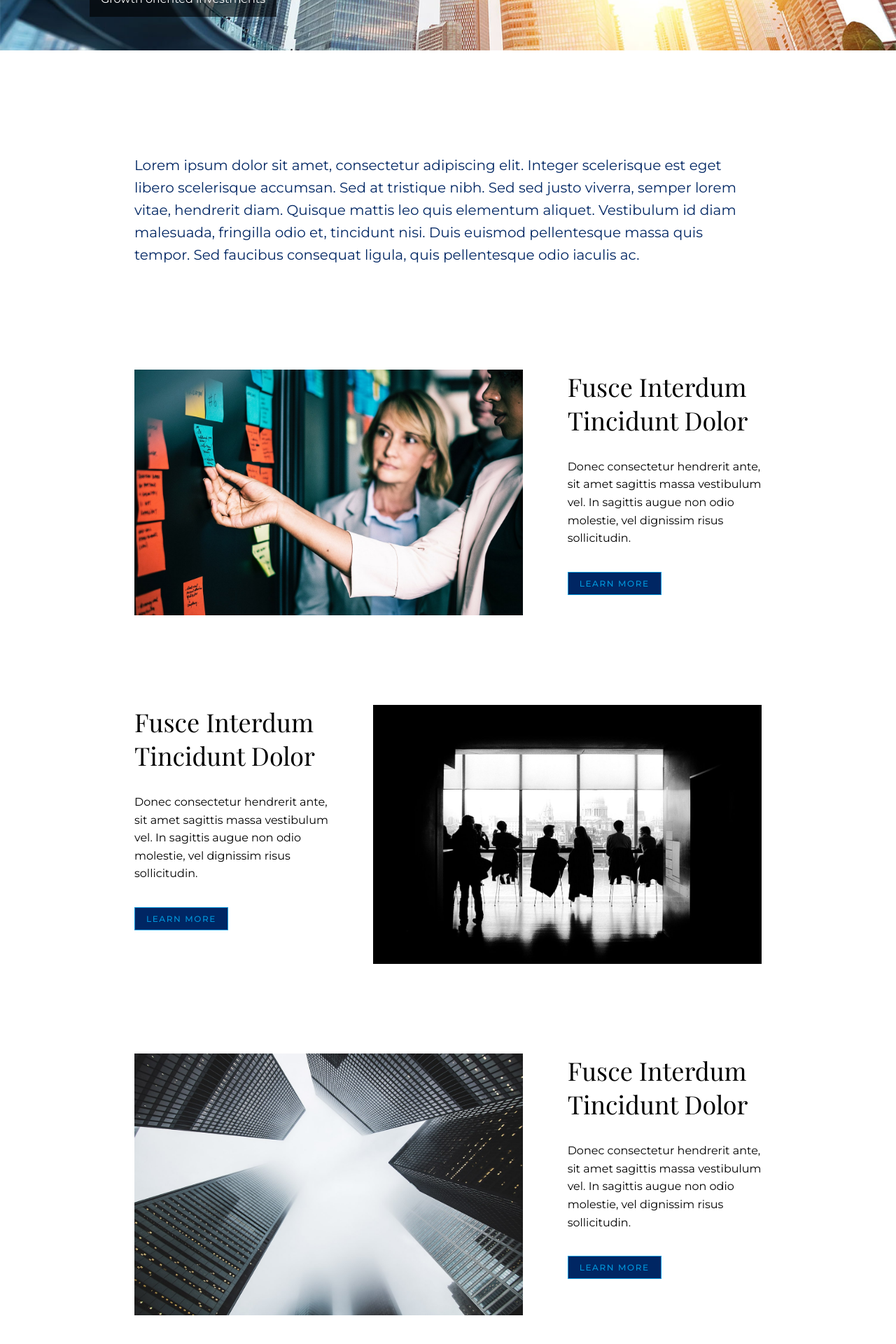
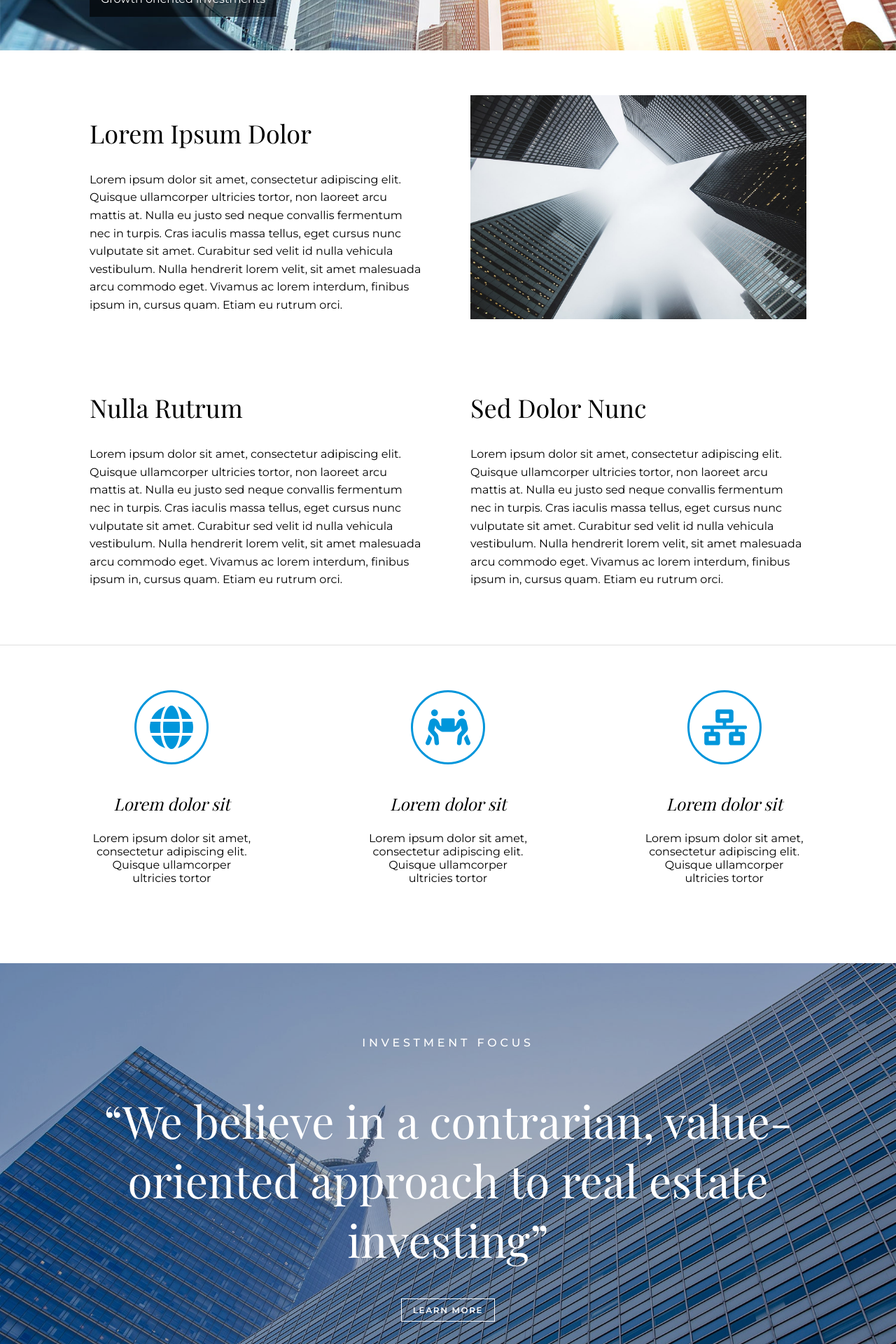
Before and after one commit to majorwaves/cgi, a React (Create React App) app: page /fund in a window 1280 px wide. Shown: the part 420-2340 px from the top of the page at 70% size. Built offline with nearby package versions, Linux system fonts and the light colour scheme.

Commit message:
Styling fixes

```diff
--- a/src/components/Asset.js
+++ b/src/components/Asset.js
@@ -38,11 +38,6 @@ const Info = styled.div`
     color: ${props => props.theme.color.grey};
     line-height: 1.6em;
   }
-
-  button {
-    border-color: ${props => props.theme.color.medium};
-    color: ${props => props.theme.color.medium};
-  }
 `;
 
 const Title = styled.div`
--- a/src/components/Button.js
+++ b/src/components/Button.js
@@ -1,4 +1,5 @@
 import React from 'react'
+import PropTypes from 'prop-types'
 import styled from 'styled-components'
 import { device } from '../utils/devices'
 
@@ -6,13 +7,13 @@ const Wrapper = styled.button`
   width: 100%;
   padding: .5rem 1rem;
   font-size: 12px;
-  font-weight: 500;
+  font-weight: 600;
   font-family: ${props => props.theme.type.body};
   text-transform: uppercase;
   letter-spacing: 0.1rem;
-  background: ${props => props.primary ? 'transparent' : props.theme.color.dark };
-  color: ${props => props.primary ? 'white' : props.theme.color.light };
-  border: ${props => props.primary ? `1px solid white` : `1px solid ${props.theme.color.light}` };
+  background: transparent;
+  color: ${props => props.light ? 'white' : props.theme.color.light };
+  border: ${props => props.light ? `1px solid white` : `1px solid ${props.theme.color.light}` };
   cursor: pointer;
   transition: 0.2s all ease-in-out;
   text-decoration: none;
@@ -27,10 +28,14 @@ const Wrapper = styled.button`
   }
 `;
 
-const Button = ({ primary, children}) => (
-  <Wrapper primary={primary}>
+const Button = ({ light, children}) => (
+  <Wrapper light={light}>
     {children}
   </Wrapper>
 );
 
+Button.propTypes = {
+  light: PropTypes.bool
+}
+
 export default Button;
--- a/src/components/Hero.js
+++ b/src/components/Hero.js
@@ -11,7 +11,7 @@ const Wrapper = styled.section`
   overflow: hidden;
   background: url(${props => props.bg});
   background-attachment: fixed;
-  background-position: center 700px;
+  background-position: center 800px;
   background-size: cover;
 
   a {
@@ -42,17 +42,6 @@ const Content = styled.div`
   flex-direction: column;
   justify-content: center;
   z-index: 2;
-
-  button {
-    border: ${props => props.gradient ? '1px solid black' : '1px solid white' };
-    color: ${props => props.gradient ? 'black' : 'white' };
-    transition: 0.15s all ease-in-out;
-
-    &:hover {
-      background: white;
-      color: ${props => props.theme.color.medium};
-    }
-  }
 `;
 
 const Title = styled.h1`
@@ -67,7 +56,7 @@ const Hero = ({ video, image, title, subtitle, gradient, buttonText }) => (
   <Wrapper bg={image}>
     <Content gradient={gradient}>
       <Title gradient={gradient}>{title}</Title>
-      <Link to='/the-firm'><Button primary>{buttonText}</Button></Link>
+      <Link to='/the-firm'><Button light>{buttonText}</Button></Link>
     </Content>
   </Wrapper>
 );
--- a/src/components/Quote.js
+++ b/src/components/Quote.js
@@ -1,7 +1,7 @@
-import React from 'react';
-import styled from 'styled-components';
-import Button from './Button';
-import bg from '../images/quote-min.jpg';
+import React from 'react'
+import styled from 'styled-components'
+import Button from './Button'
+import bg from '../images/quote-min.jpg'
 
 const Wrapper = styled.div`
   color: white;
@@ -12,16 +12,6 @@ const Wrapper = styled.div`
   position: relative;
   min-height: 600px;
 
-  button {
-    border: 2px solid white;
-    color: white;
-    transition: 0.15s all ease-in-out;
-
-    &:hover {
-      background: white;
-      color: ${props => props.theme.color.medium};
-    }
-  }
 
   h3 {
     font-weight: 500;
@@ -60,7 +50,7 @@ const Quote = (props) => (
     <Text>
       <h3>Investment Focus</h3>
       <h1>“We believe in a contrarian, value-oriented approach to real estate investing”</h1>
-      <Button>Learn More</Button>
+      <Button light>Learn More</Button>
     </Text>
   </Wrapper>
 );
--- a/src/components/Social.js
+++ b/src/components/Social.js
@@ -3,13 +3,6 @@ import styled from 'styled-components'
 import {FaFacebookF, FaLinkedin, FaTwitter, FaInstagram} from 'react-icons/fa'
 
 const Wrapper = styled.div`
-  position: absolute;
-  right: 5vw;
-  top: 80px;
-  z-index: 10;
-  padding: 0.5rem;
-  background: white;
-  border-radius: 0 0 5px 5px;
 `;
 
 const List = styled.ul`
@@ -17,6 +10,7 @@ const List = styled.ul`
   padding: 0;
   margin: 0;
   display: flex;
+  line-height: 0;
 `;
 
 const Item = styled.li`
--- a/src/pages/Fund.js
+++ b/src/pages/Fund.js
@@ -1,29 +1,26 @@
 import React from 'react'
 import styled from 'styled-components'
 import PageHeader from '../components/PageHeader'
-import Button from '../components/Button';
 import image from '../images/city.jpg'
 import highrise from '../images/highrise.jpg'
-import business from '../images/business.jpg'
-import silhouette from '../images/silhouette.jpg'
+import Quote from '../components/Quote'
+import { FaGlobe, FaPeopleCarry, FaNetworkWired } from 'react-icons/fa'
 
 const Wrapper = styled.div`
 
 `;
 
 const Section = styled.section`
-  width: 70vw;
-  margin: 4rem auto 8rem;
+  width: 80vw;
+  margin: 4rem auto;
   display: grid;
-  grid-template-columns: ${props => props.left ? '2fr 1fr' : '1fr 2fr' };
+  grid-template-columns: 1fr 1fr;
   grid-gap: 5vw;
-  max-width: 1100px;
 
   h1 {
     font-family: ${props => props.theme.type.heading};
     font-size: 36px;
     font-weight: normal;
-    margin-top: 0;
   }
 
   p {
@@ -32,21 +29,41 @@ const Section = styled.section`
 
   img {
     width: 100%;
-    height: 100%;
-    object-fit: cover;
   }
 `;
 
-const Intro = styled.div`
-  width: 70vw;
-  max-width: 1100px;
-  margin: 4rem auto 4rem;
-  padding: 4rem;
-  line-height: 1.6em;
-  font-size: 20px;
-  background: white;
-  position: relative;
-  color: ${props => props.theme.color.dark};
+const Strategy = styled.div`
+  border-top: 1px solid rgba(0,0,0,0.12);
+  padding: 4rem 5vw;
+  margin: 2rem 0;
+  display: grid;
+  grid-template-columns: repeat(3, 1fr);
+  grid-gap: 2rem;
+  text-align: center;
+
+  h3 {
+    font-weight: normal;
+    font-style: italic;
+    font-size: 24px;
+    font-family: ${props => props.theme.type.heading};
+  }
+
+  p {
+    padding: 0 4rem;
+  }
+`;
+
+const Icon = styled.div`
+  width: 100px;
+  height: 100px;
+  display: inline-flex;
+  align-items: center;
+  justify-content: center;
+  font-size: 64px;
+  color: ${props => props.theme.color.light};
+  margin-bottom: 1rem;
+  border-radius: 100%;
+  border: 3px solid ${props => props.theme.color.light};
 `;
 
 const Fund = (props) => (
@@ -54,44 +71,51 @@ const Fund = (props) => (
     <PageHeader
       image={image}
       title='Fund I'
-      text=' Growth oriented investments'
+      text='Growth oriented investments'
     />
-    <Intro {...props}>
-      <p>Lorem ipsum dolor sit amet, consectetur adipiscing elit. Integer scelerisque est eget libero scelerisque accumsan. Sed at tristique nibh. Sed sed justo viverra, semper lorem vitae, hendrerit diam. Quisque mattis leo quis elementum aliquet. Vestibulum id diam malesuada, fringilla odio et, tincidunt nisi. Duis euismod pellentesque massa quis tempor. Sed faucibus consequat ligula, quis pellentesque odio iaculis ac.</p>
-    </Intro>
-    <Section left>
+    <Section>
       <div>
-        <img alt='lorem ipsum' src={business} />
+        <h1>Lorem Ipsum Dolor</h1>
+        <p>Lorem ipsum dolor sit amet, consectetur adipiscing elit. Quisque ullamcorper ultricies tortor, non laoreet arcu mattis at. Nulla eu justo sed neque convallis fermentum nec in turpis. Cras iaculis massa tellus, eget cursus nunc vulputate sit amet. Curabitur sed velit id nulla vehicula vestibulum. Nulla hendrerit lorem velit, sit amet malesuada arcu commodo eget. Vivamus ac lorem interdum, finibus ipsum in, cursus quam. Etiam eu rutrum orci.</p>
       </div>
       <div>
-        <h1>Fusce Interdum Tincidunt Dolor</h1>
-        <p>Donec consectetur hendrerit ante, sit amet sagittis massa vestibulum vel. In sagittis augue non odio molestie, vel dignissim risus sollicitudin.</p>
-        <br/>
-        <Button>Learn More</Button>
+        <img src={highrise} alt='image' />
       </div>
     </Section>
     <Section>
       <div>
-        <h1>Fusce Interdum Tincidunt Dolor</h1>
-        <p>Donec consectetur hendrerit ante, sit amet sagittis massa vestibulum vel. In sagittis augue non odio molestie, vel dignissim risus sollicitudin.</p>
-        <br/>
-        <Button>Learn More</Button>
+        <h1>Nulla Rutrum</h1>
+        <p>Lorem ipsum dolor sit amet, consectetur adipiscing elit. Quisque ullamcorper ultricies tortor, non laoreet arcu mattis at. Nulla eu justo sed neque convallis fermentum nec in turpis. Cras iaculis massa tellus, eget cursus nunc vulputate sit amet. Curabitur sed velit id nulla vehicula vestibulum. Nulla hendrerit lorem velit, sit amet malesuada arcu commodo eget. Vivamus ac lorem interdum, finibus ipsum in, cursus quam. Etiam eu rutrum orci.</p>
       </div>
       <div>
-        <img alt='lorem ipsum' src={silhouette} />
+        <h1>Sed Dolor Nunc</h1>
+        <p>Lorem ipsum dolor sit amet, consectetur adipiscing elit. Quisque ullamcorper ultricies tortor, non laoreet arcu mattis at. Nulla eu justo sed neque convallis fermentum nec in turpis. Cras iaculis massa tellus, eget cursus nunc vulputate sit amet. Curabitur sed velit id nulla vehicula vestibulum. Nulla hendrerit lorem velit, sit amet malesuada arcu commodo eget. Vivamus ac lorem interdum, finibus ipsum in, cursus quam. Etiam eu rutrum orci.</p>
       </div>
     </Section>
-    <Section left>
+    <Strategy id="strategy">
       <div>
-        <img alt='lorem ipsum' src={highrise} />
+        <Icon>
+          <FaGlobe />
+        </Icon>
+        <h3>Lorem dolor sit</h3>
+        <p>Lorem ipsum dolor sit amet, consectetur adipiscing elit. Quisque ullamcorper ultricies tortor</p>
       </div>
       <div>
-        <h1>Fusce Interdum Tincidunt Dolor</h1>
-        <p>Donec consectetur hendrerit ante, sit amet sagittis massa vestibulum vel. In sagittis augue non odio molestie, vel dignissim risus sollicitudin.</p>
-        <br/>
-        <Button>Learn More</Button>
+        <Icon>
+          <FaPeopleCarry />
+        </Icon>
+        <h3>Lorem dolor sit</h3>
+        <p>Lorem ipsum dolor sit amet, consectetur adipiscing elit. Quisque ullamcorper ultricies tortor</p>
       </div>
-    </Section>
+      <div>
+        <Icon>
+          <FaNetworkWired />
+        </Icon>
+        <h3>Lorem dolor sit</h3>
+        <p>Lorem ipsum dolor sit amet, consectetur adipiscing elit. Quisque ullamcorper ultricies tortor</p>
+      </div>
+    </Strategy>
+    <Quote />
   </Wrapper>
 );
 
--- a/src/pages/Home.js
+++ b/src/pages/Home.js
@@ -3,7 +3,7 @@ import styled from 'styled-components';
 import Hero from '../components/Hero'
 import Asset from '../components/Asset'
 import fund from '../images/fund-img.jpg'
-import sma from '../images/sma-1.jpg'
+import sma from '../images/bridge.jpg'
 import hero from '../images/hero_2.jpg'
 
 const Main = styled.main`
@@ -36,7 +36,7 @@ class Home extends Component {
                 title='Fund I'
                 city='Miami'
                 image={fund}
-                url='/platforms'
+                url='/fund'
                 description="Right here we'll put a blurb about the fund. Lorem ipsum dolor sit amet, consectetur adipiscing elit. Vestibulum eu eros sit amet est finibus lacinia."
               />
               <Asset
--- a/src/pages/Market.js
+++ b/src/pages/Market.js
@@ -24,6 +24,10 @@ const Section = styled.section`
   p {
     line-height: 1.6em;
   }
+
+  img {
+    width: 100%;
+  }
 `;
 
 
@@ -40,7 +44,7 @@ const Market = (props) => (
         <p>Lorem ipsum dolor sit amet, consectetur adipiscing elit. Quisque ullamcorper ultricies tortor, non laoreet arcu mattis at. Nulla eu justo sed neque convallis fermentum nec in turpis. Cras iaculis massa tellus, eget cursus nunc vulputate sit amet. Curabitur sed velit id nulla vehicula vestibulum. Nulla hendrerit lorem velit, sit amet malesuada arcu commodo eget. Vivamus ac lorem interdum, finibus ipsum in, cursus quam. Etiam eu rutrum orci.</p>
       </div>
       <div>
-        <h1>Etiam Euismod Elit</h1>
+        <h1>Nulla Rutrum</h1>
         <p>Lorem ipsum dolor sit amet, consectetur adipiscing elit. Quisque ullamcorper ultricies tortor, non laoreet arcu mattis at. Nulla eu justo sed neque convallis fermentum nec in turpis. Cras iaculis massa tellus, eget cursus nunc vulputate sit amet. Curabitur sed velit id nulla vehicula vestibulum. Nulla hendrerit lorem velit, sit amet malesuada arcu commodo eget. Vivamus ac lorem interdum, finibus ipsum in, cursus quam. Etiam eu rutrum orci.</p>
       </div>
     </Section>
```
